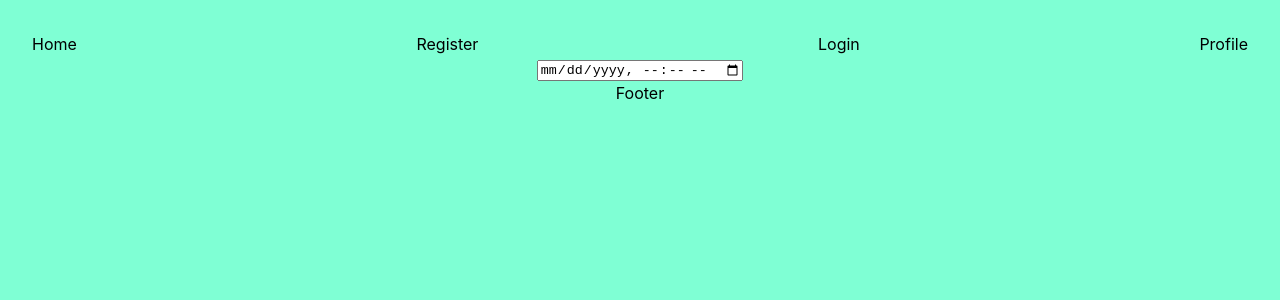
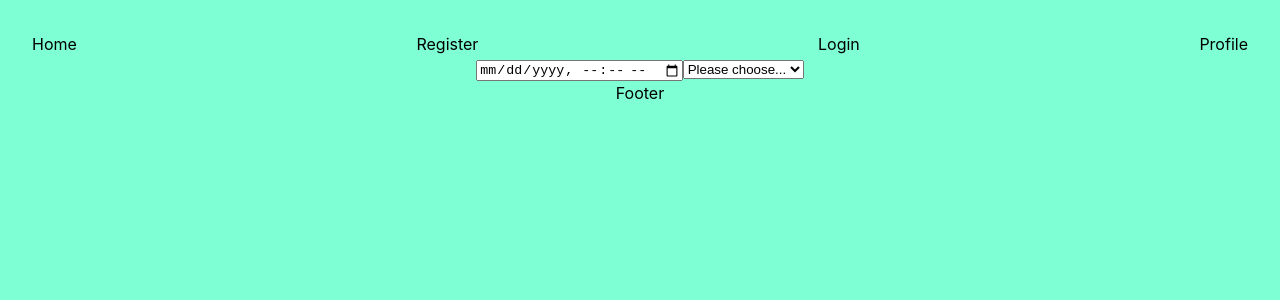
Before and after one commit to More-Pe/frontend-TattooShop, a React (Vite) app: page /appointments in a window 1280 px wide. Shown: the top 300 px of the page. Built offline with nearby package versions, Linux system fonts and the light colour scheme.

Commit message:
feat: custom select

```diff
--- a/src/views/Appointments/Appointments.jsx
+++ b/src/views/Appointments/Appointments.jsx
@@ -1,27 +1,46 @@
 import React from 'react'
-import { useEffect } from 'react'
+import { useEffect, useState } from 'react'
 import { CInput } from '../../components/CInput/CInput'
-import { useState } from 'react'
 
 export const Appointments = () => {
-    const [appointments, setAppointments] = useState([])
+    const [Appointments, setAppointments] = useState([])
     const [newAppointment, setNewAppointment] = useState({
-        user_id: '', //este viene del token
-        service_id: '', //el servicio lo elegiré en un desplegable
-        appointment_date: '' //date lo sacaremos de un input type='date' (y opcionalmente input type='time')
+        service_id: "",
+        appointment_date: ""
     })
 
-    useEffect(()=> {
+    useEffect((e)=> {
+        console.log(1);
         //getMyAppointments (token)
-        console.log("tenemos app");
-    },[])
-    const todayString = new Date().toISOString().slice(0,new Date().toISOString().lastIndexOf(":"))
+        console.log(newAppointment);
+    },[newAppointment])
+
+    const inputHandler = (e) => {
+        const keyToUpdate = e.target.name
+
+        setNewAppointment({
+            ...newAppointment,
+            [keyToUpdate]: e.target.value
+        })
+    }
+
+    const services = [{id:1, serviceName: "tattoo"}, {id:2, serviceName: "remove tattoo"}]
+
+    const todayFullTimeString = new Date().toISOString().slice(0,new Date().toISOString().lastIndexOf(":"))
+
+
+
   return (
     <>
     <div>
-        {/* <CInput type="date" />
-        <CInput type="date" /> */}
-        <CInput type="datetime-local" value={newAppointment.value} name="date" />
+        <input type="datetime-local" min={todayFullTimeString} value={newAppointment.date} name="date" onChange={(e) => inputHandler(e)}/>
+
+        <select defaultValue="" onChange={inputHandler}>
+        <option disabled hidden value="">Please choose...</option>
+            <option>1</option>
+            <option>2</option>
+            <option>3</option>
+        </select>
     </div>
     </>
   )
```
Also changed, not shown: src/components/CSelect/CSelect.jsx (added, +16 -0 lines).
